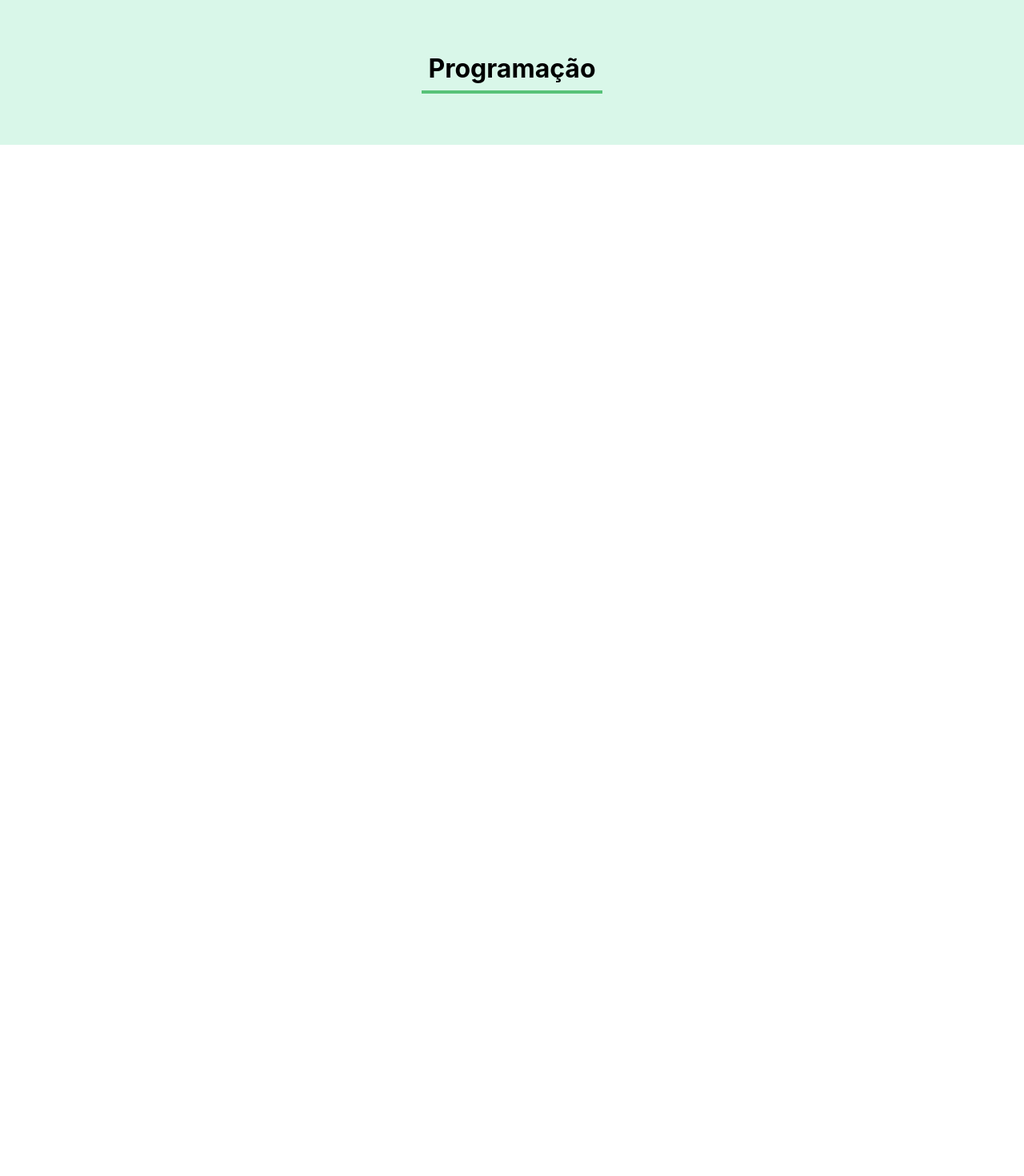
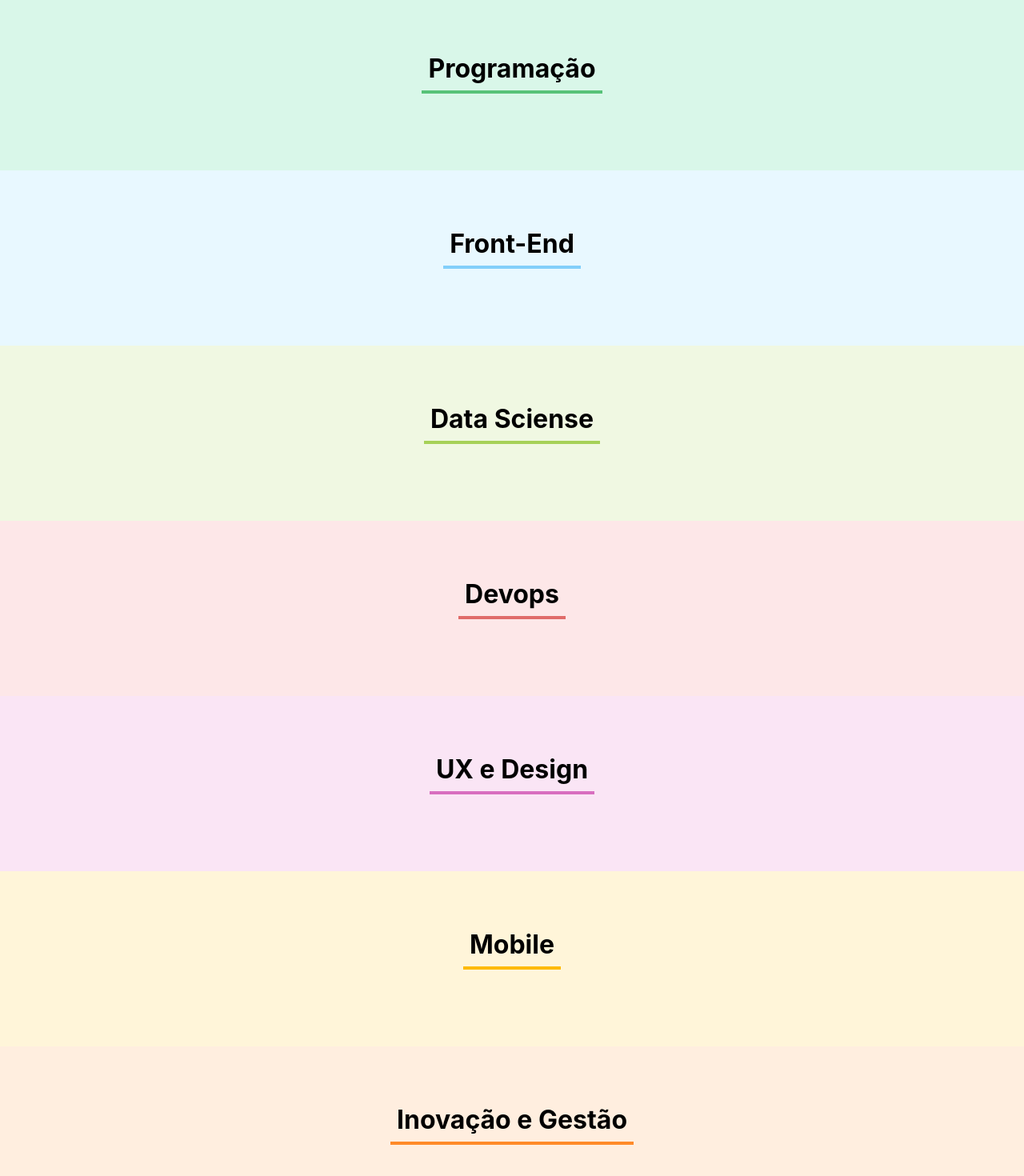
Before and after one commit to guitotti/organo, a React (Create React App) app: page / in a window 1280 px wide. Shown: the part 1483-2953 px from the top of the page at 80% size. Before the commit the page ends 1664 px from the top, so only its background shows below. Built offline with nearby package versions, Linux system fonts and the light colour scheme; the HTML template or start-up script is replaced by a standard one.

Commit message:
feat: register employee in their respective category

```diff
--- a/src/App.js
+++ b/src/App.js
@@ -4,17 +4,67 @@ import Form from "./components/Form";
 import Team from "./components/Team";
 
 function App() {
-  const [employees, setEmployees] = useState([])
+  const [employees, setEmployees] = useState([]);
+
+  const teams = [
+    {
+      name: "Programação",
+      primaryColor: "#57C278",
+      secondaryColor: "#D9F7E9",
+    },
+    {
+      name: "Front-End",
+      primaryColor: "#82CFFA",
+      secondaryColor: "#E8F8FF",
+    },
+    {
+      name: "Data Sciense",
+      primaryColor: "#A6D157",
+      secondaryColor: "#F0F8E2",
+    },
+    {
+      name: "Devops",
+      primaryColor: "#E06B69",
+      secondaryColor: "#FDE7E8",
+    },
+    {
+      name: "UX e Design",
+      primaryColor: "#D86EBF",
+      secondaryColor: "#FAE5F5",
+    },
+    {
+      name: "Mobile",
+      primaryColor: "#FEBA05",
+      secondaryColor: "#FFF5D9",
+    },
+    {
+      name: "Inovação e Gestão",
+      primaryColor: "#FF8A29",
+      secondaryColor: "#FFEEDF",
+    },
+  ];
 
   const handleRegisterNewEmployee = (employee) => {
-    setEmployees([...employees, employee])
-  }
+    setEmployees([...employees, employee]);
+  };
 
   return (
     <div className="App">
       <Banner />
-      <Form toRegisterEmployee={employee => handleRegisterNewEmployee(employee)}/>
-      <Team name="Programação" />
+      <Form
+        teams={teams.map(team => team.name)}
+        toRegisterEmployee={(employee) => handleRegisterNewEmployee(employee)}
+      />
+
+      {teams.map((team) => (
+        <Team
+          key={team.name}
+          name={team.name}
+          primaryColor={team.primaryColor}
+          secondaryColor={team.secondaryColor}
+          employees={employees.filter(employee => employee.team === team.name)}
+        />
+      ))}
     </div>
   );
 }
--- a/src/components/Form/index.js
+++ b/src/components/Form/index.js
@@ -22,7 +22,7 @@ const Form = (props) => {
 
   const handleSubmit = (event) => {
     event.preventDefault();
-    props.toNewRegisteredEmployee({
+    props.toRegisterEmployee({
       name,
       position,
       image,
@@ -57,7 +57,7 @@ const Form = (props) => {
         <DropdownList
           required={true}
           label="Times"
-          items={teams}
+          items={props.teams}
           value={team}
           onChange={(value) => setTeam(value)}
         />
--- a/src/components/Team/Team.css
+++ b/src/components/Team/Team.css
@@ -10,3 +10,10 @@
   display: inline-block;
   padding: 8px;
 }
+
+.team .employees {
+  display: flex;
+  justify-content: space-around;
+  margin-top: 32px;
+  flex-wrap: wrap;
+}
--- a/src/components/Team/index.js
+++ b/src/components/Team/index.js
@@ -1,9 +1,24 @@
+import Employee from "../Employee";
 import "./Team.css";
 
 const Team = (props) => {
+  const css = {
+    backgroundColor: props.secondaryColor,
+  };
+
   return (
-    <section className="team">
-      <h3>{props.name}</h3>
+    <section className="team" style={css}>
+      <h3 style={{ borderColor: props.primaryColor }}>{props.name}</h3>
+      <div className="employees">
+
+      {props.employees.map((employee) => (
+        <Employee
+          name={employee.name}
+          position={employee.position}
+          image={employee.image}
+        />
+      ))}
+      </div>
     </section>
   );
 };
```
